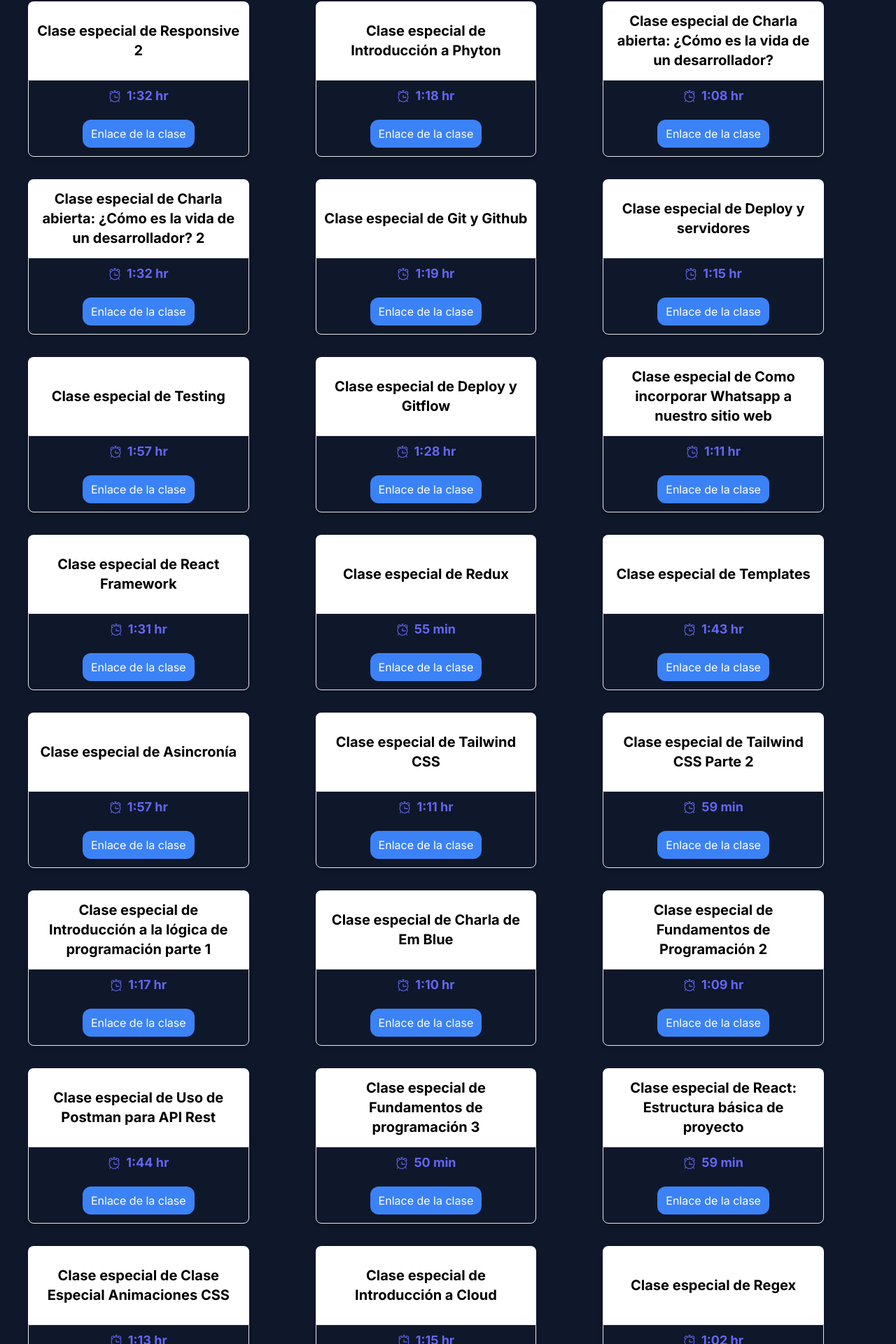
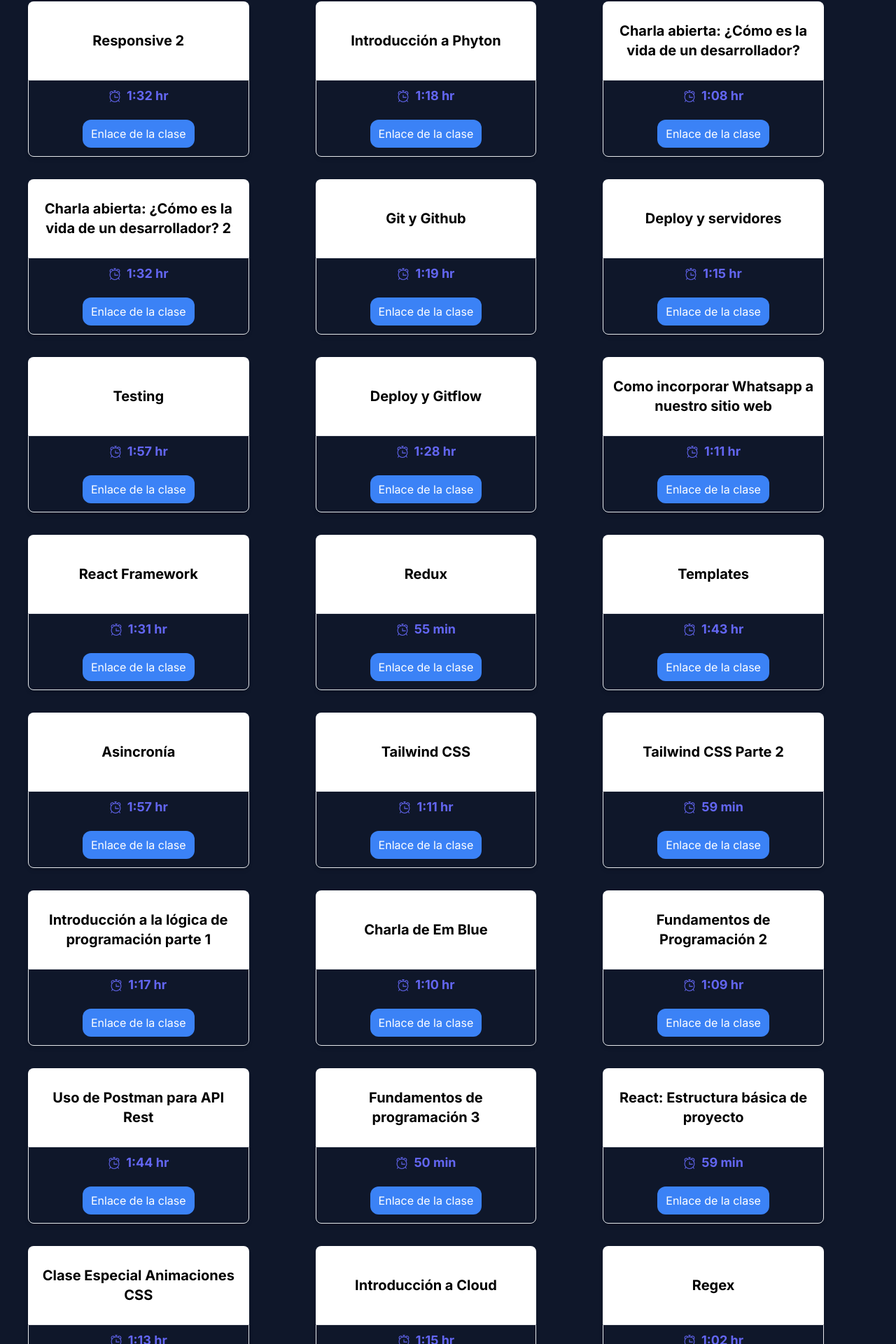
Before and after one commit to NumenPublicidad/tutorias-programacion, a Next.js app: page /clasesEspeciales in a window 1280 px wide. Shown: the part 879-2799 px from the top of the page at 70% size. Built offline with nearby package versions, Linux system fonts and the light colour scheme.

Commit message:
Arreglos

```diff
--- a/src/app/constants/clases_esp.js
+++ b/src/app/constants/clases_esp.js
@@ -1,241 +1,241 @@
 export const clasesEspecialesData = [
 	{
 		id: 1,
-		name: 'Clase especial de Box Modeling',
+		name: 'Box Modeling',
 		hour: '1:44 hr',
 		zoom: 'https://vimeo.com/574086948/9ce8e09f47',
 	},
 	{
 		id: 2,
-		name: 'Clase especial de Flexbox',
+		name: 'Flexbox',
 		hour: '4:40 hr',
 		zoom: 'https://vimeo.com/575827721/d9b7ecd509',
 	},
 	{
 		id: 3,
-		name: 'Clase especial de Grid Modeling',
+		name: 'Grid Modeling',
 		hour: '1:48 hr',
 		zoom: 'https://vimeo.com/578063666/0272e35709',
 	},
 	{
 		id: 4,
-		name: 'Clase especial de Linkedin Profile',
+		name: 'Linkedin Profile',
 		hour: '1:01 hr',
 		zoom: 'https://vimeo.com/580801666/bc2d2ea850',
 	},
 	{
 		id: 5,
-		name: 'Clase especial de Git y Github',
+		name: 'Git y Github',
 		hour: '47 min',
 		zoom: 'https://vimeo.com/583427901/15ab5982ec',
 	},
 	{
 		id: 6,
-		name: 'Clase especial de Search Engine Optimization',
+		name: 'Search Engine Optimization',
 		hour: '46 min',
 		zoom: 'https://vimeo.com/586315522/ca022e14da',
 	},
 	{
 		id: 7,
-		name: 'Clase especial de Introducción a TypeScript',
+		name: 'Introducción a TypeScript',
 		hour: '55 min',
 		zoom: 'https://vimeo.com/589397535/2bdc63c6ba',
 	},
 	{
 		id: 8,
-		name: 'Clase especial de Interfaces (Typescript)',
+		name: 'Interfaces (Typescript)',
 		hour: '30 min',
 		zoom: 'https://vimeo.com/592772401/52bf5a46fb',
 	},
 	{
 		id: 9,
-		name: 'Clase especial de Responsive',
+		name: 'Responsive',
 		hour: '1:33 hr',
 		zoom: 'https://vimeo.com/596612745/031e6b9baa',
 	},
 	{
 		id: 10,
-		name: 'Clase especial de Responsive 2',
+		name: 'Responsive 2',
 		hour: '1:32 hr',
 		zoom: 'https://vimeo.com/601189402/760a70f217',
 	},
 	{
 		id: 11,
-		name: 'Clase especial de Introducción a Phyton',
+		name: 'Introducción a Phyton',
 		hour: '1:18 hr',
 		zoom: 'https://vimeo.com/606606970/bd66131701',
 	},
 	{
 		id: 12,
-		name: 'Clase especial de Charla abierta: ¿Cómo es la vida de un desarrollador?',
+		name: 'Charla abierta: ¿Cómo es la vida de un desarrollador?',
 		hour: '1:08 hr',
 		zoom: 'https://vimeo.com/619002780/191b233fb1',
 	},
 	{
 		id: 13,
-		name: 'Clase especial de Charla abierta: ¿Cómo es la vida de un desarrollador? 2',
+		name: 'Charla abierta: ¿Cómo es la vida de un desarrollador? 2',
 		hour: '1:32 hr',
 		zoom: 'https://vimeo.com/625591170/d6a14c9660',
 	},
 	{
 		id: 14,
-		name: 'Clase especial de Git y Github',
+		name: 'Git y Github',
 		hour: '1:19 hr',
 		zoom: 'https://vimeo.com/637497691/0a57fd8113',
 	},
 	{
 		id: 15,
-		name: 'Clase especial de Deploy y servidores',
+		name: 'Deploy y servidores',
 		hour: '1:15 hr',
 		zoom: 'https://vimeo.com/639997799/dbab3e5ee9',
 	},
 	{
 		id: 16,
-		name: 'Clase especial de Testing',
+		name: 'Testing',
 		hour: '1:57 hr',
 		zoom: 'https://vimeo.com/642371286/d6cf00cdf7',
 	},
 	{
 		id: 17,
-		name: 'Clase especial de Deploy y Gitflow',
+		name: 'Deploy y Gitflow',
 		hour: '1:28 hr',
 		zoom: 'https://vimeo.com/644803280/927a9b1cf7',
 	},
 	{
 		id: 18,
-		name: 'Clase especial de Como incorporar Whatsapp a nuestro sitio web',
+		name: 'Como incorporar Whatsapp a nuestro sitio web',
 		hour: '1:11 hr',
 		zoom: 'https://vimeo.com/647351329/414e40c4fa',
 	},
 	{
 		id: 19,
-		name: 'Clase especial de React Framework',
+		name: 'React Framework',
 		hour: '1:31 hr',
 		zoom: 'https://vimeo.com/649986369/104f882004',
 	},
 	{
 		id: 20,
-		name: 'Clase especial de Redux',
+		name: 'Redux',
 		hour: '55 min',
 		zoom: 'https://vimeo.com/654969109/9b1b796928',
 	},
 	{
 		id: 21,
-		name: 'Clase especial de Templates',
+		name: 'Templates',
 		hour: '1:43 hr',
 		zoom: 'https://vimeo.com/657456450/0c3a0f8ef2',
 	},
 	{
 		id: 22,
-		name: 'Clase especial de Asincronía',
+		name: 'Asincronía',
 		hour: '1:57 hr',
 		zoom: 'https://vimeo.com/668238676/8f22a6f632',
 	},
 	{
 		id: 23,
-		name: 'Clase especial de Tailwind CSS',
+		name: 'Tailwind CSS',
 		hour: '1:11 hr',
 		zoom: 'https://vimeo.com/670792534/d859010416',
 	},
 	{
 		id: 24,
-		name: 'Clase especial de Tailwind CSS Parte 2',
+		name: 'Tailwind CSS Parte 2',
 		hour: '59 min',
 		zoom: 'https://vimeo.com/673203980/11ee661a87',
 	},
 	{
 		id: 25,
-		name: 'Clase especial de Introducción a la lógica de programación parte 1', // NO TIENE LINK
+		name: 'Introducción a la lógica de programación parte 1', // NO TIENE LINK
 		hour: '1:17 hr',
 		zoom: 'https://campus.academianumen.com/mod/videotime/view.php?id=5091',
 	},
 	{
 		id: 26,
-		name: 'Clase especial de Charla de Em Blue',
+		name: 'Charla de Em Blue',
 		hour: '1:10 hr',
 		zoom: 'https://vimeo.com/678705154/a6e3f43968',
 	},
 	{
 		id: 27,
-		name: 'Clase especial de Fundamentos de Programación 2',
+		name: 'Fundamentos de Programación 2',
 		hour: '1:09 hr',
 		zoom: 'https://vimeo.com/684267879/2e7845d10b',
 	},
 	{
 		id: 28,
-		name: 'Clase especial de Uso de Postman para API Rest',
+		name: 'Uso de Postman para API Rest',
 		hour: '1:44 hr',
 		zoom: 'https://vimeo.com/686720773/cdf52fb240',
 	},
 	{
 		id: 29,
-		name: 'Clase especial de Fundamentos de programación 3',
+		name: 'Fundamentos de programación 3',
 		hour: '50 min',
 		zoom: 'https://vimeo.com/689295978/b7ce977276',
 	},
 	{
 		id: 30,
-		name: 'Clase especial de React: Estructura básica de proyecto',
+		name: 'React: Estructura básica de proyecto',
 		hour: '59 min',
 		zoom: 'https://vimeo.com/694458977/da31060152',
 	},
 	{
 		id: 31,
-		name: 'Clase especial de Clase Especial Animaciones CSS',
+		name: 'Clase Especial Animaciones CSS',
 		hour: '1:13 hr',
 		zoom: 'https://vimeo.com/678247636/df6606bb36',
 	},
 	{
 		id: 32,
-		name: 'Clase especial de Introducción a Cloud',
+		name: 'Introducción a Cloud',
 		hour: '1:15 hr',
 		zoom: 'https://vimeo.com/700456490/77bff9c9de',
 	},
 	{
 		id: 33,
-		name: 'Clase especial de Regex',
+		name: 'Regex',
 		hour: '1:02 hr',
 		zoom: 'https://vimeo.com/701677479/a7f082a70a',
 	},
 	{
 		id: 34,
-		name: 'Clase especial de Seguridad informática: Introducción a la Ciberseguridad',
+		name: 'Seguridad informática: Introducción a la Ciberseguridad',
 		hour: '1:23 hr',
 		zoom: 'https://vimeo.com/704180520/15a45b4a7b',
 	},
 	{
 		id: 35,
-		name: 'Clase especial de Un día en la vida del desarrollador: Herramientas y Tareas',
+		name: 'Un día en la vida del desarrollador: Herramientas y Tareas',
 		hour: '1:01 hr',
 		zoom: 'https://vimeo.com/709113468/c715c6bda4',
 	},
 	{
 		id: 36,
-		name: 'Clase especial de Herramientas y Tareas Parte 2',
+		name: 'Herramientas y Tareas Parte 2',
 		hour: '1:07 hr',
 		zoom: 'https://vimeo.com/711674097/5dbf4dab75',
 	},
 	{
 		id: 37,
-		name: 'Clase especial de GraphQl y por que deberías utilizarlo?',
+		name: 'GraphQl y por que deberías utilizarlo?',
 		hour: '1:56 hr',
 		zoom: 'https://vimeo.com/716433236/ca75e50b70',
 	},
 	{
 		id: 38,
-		name: 'Clase especial de Css Grids de básico a profesional',
+		name: 'Css Grids de básico a profesional',
 		hour: '1:10 hr',
 		zoom: 'https://vimeo.com/723371965/5c5e5dba49',
 	},
 	{
 		id: 39,
-		name: 'Clase especial de Práctica de preguntas de entrevista',
+		name: 'Práctica de preguntas de entrevista',
 		hour: '40 min',
 		zoom: 'https://vimeo.com/725765606/033c9b39e3',
 	},
 	{
 		id: 40,
-		name: 'Clase especial de Introducción a Figma',
+		name: 'Introducción a Figma',
 		hour: '1:03 hr',
 		zoom: 'https://vimeo.com/727755084/cee46c18ff',
 	},
```
